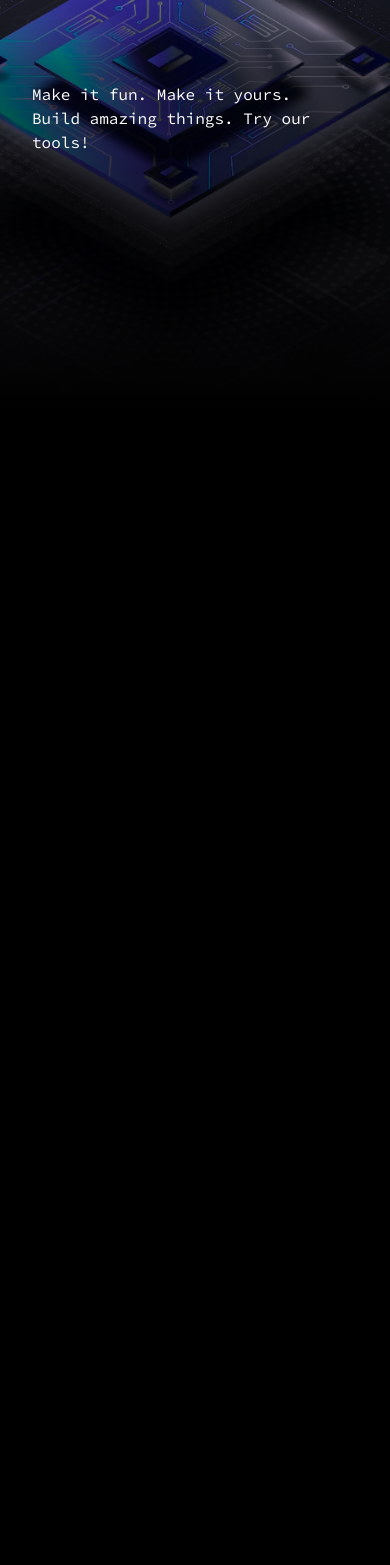
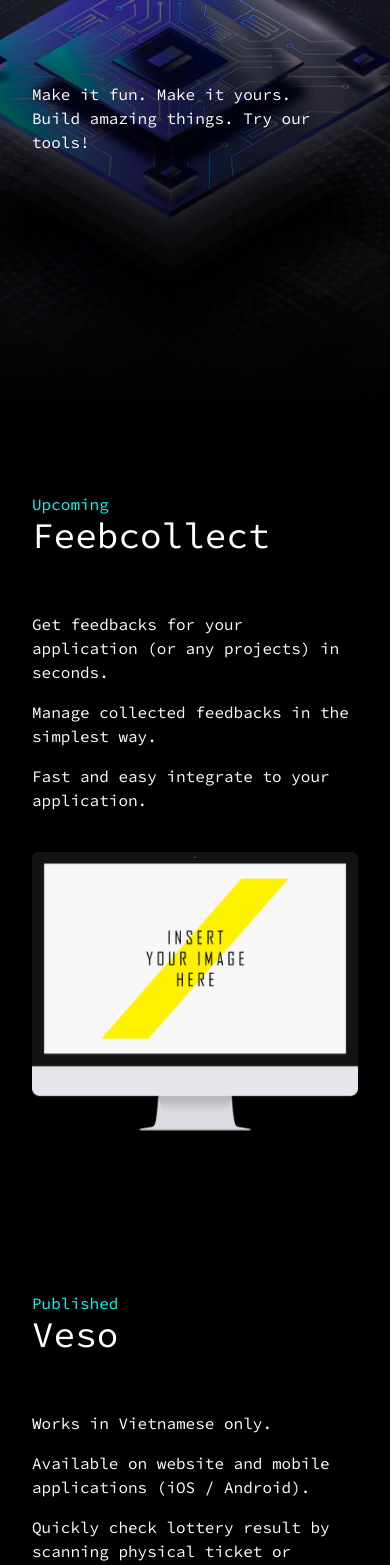
Before and after one commit to lukenguyen-me/germlab__website, a Next.js app: page /product in a window 390 px wide. Shown: the part 432-1997 px from the top of the page. Before the commit the page ends 844 px from the top, so only its background shows below. Built offline with nearby package versions, Linux system fonts and the light colour scheme; a web font is replaced by a local one; what i18next-resources-to-backend would draw is missing.

Commit message:
Add products to home page

```diff
--- /dev/null
+++ b/src/app/[lng]/SectionFeebcollect.tsx
@@ -0,0 +1,37 @@
+import Button from "@/components/Button";
+import classNames from "classnames";
+import Image from "next/image";
+
+export default function SectionFeebcollect() {
+  return (
+    <div className="flex flex-col md:flex-row justify-center gap-10 md:gap-40">
+      <div className="flex flex-col gap-10 md:gap-20">
+        <div>
+          <label className="text-primary">Upcoming</label>
+          <h2 className="text-4xl md:text-6xl">Feebcollect</h2>
+        </div>
+        <ul
+          style={{ maxWidth: 600 }}
+          className={classNames("flex flex-col gap-4", "mt-4 md:mt-20")}
+        >
+          <li>
+            Get feedbacks for your application (or any projects) in seconds.
+          </li>
+          <li>Manage collected feedbacks in the simplest way.</li>
+          <li>Fast and easy integrate to your application.</li>
+        </ul>
+        {/* <div>
+          <Button>Enter Feebcollect</Button>
+        </div> */}
+      </div>
+      <div>
+        <Image
+          width={400}
+          height={400}
+          alt="mockup_imac"
+          src="/images/mockup_imac.png"
+        />
+      </div>
+    </div>
+  );
+}
--- /dev/null
+++ b/src/app/[lng]/SectionFlashnote.tsx
@@ -0,0 +1,47 @@
+import Button from "@/components/Button";
+import classNames from "classnames";
+import Image from "next/image";
+
+export default function SectionFlashnote() {
+  return (
+    <div className="flex flex-col md:flex-row justify-center gap-10 md:gap-40">
+      <div className="flex flex-col gap-10 md:gap-20">
+        <div>
+          <label className="text-primary">Published</label>
+          <h2 className="text-4xl md:text-6xl">Flashnote</h2>
+        </div>
+        <ul
+          style={{ maxWidth: 600 }}
+          className={classNames("flex flex-col gap-4", "mt-4 md:mt-20")}
+        >
+          <li>Available on website and mobile applications (iOS / Android).</li>
+          <li>
+            Start writing immediately with no distractions, just your notes
+            front and center.
+          </li>
+          <li>
+            Aesthetically pleasing, distraction-free design to keep you focused
+            on what matters most—your notes.
+          </li>
+          <li>
+            Seamlessly access your notes on all your devices. Your thoughts,
+            always within reach.
+          </li>
+        </ul>
+        <div>
+          <a href="https://flashnote.germlab.dev/" target="_blank">
+            <Button>Enter Flashnote</Button>
+          </a>
+        </div>
+      </div>
+      <div>
+        <Image
+          width={400}
+          height={400}
+          alt="mockup_imac"
+          src="/images/mockup_imac.png"
+        />
+      </div>
+    </div>
+  );
+}
--- /dev/null
+++ b/src/app/[lng]/SectionVeso.tsx
@@ -0,0 +1,43 @@
+import Button from "@/components/Button";
+import classNames from "classnames";
+import Image from "next/image";
+
+export default function SectionVeso() {
+  return (
+    <div className="flex flex-col-reverse md:flex-row justify-center gap-10 md:gap-40">
+      <div>
+        <Image
+          width={400}
+          height={400}
+          alt="mockup_imac"
+          src="/images/mockup_imac.png"
+        />
+      </div>
+      <div className="flex flex-col gap-10 md:gap-20">
+        <div>
+          <label className="text-primary">Published</label>
+          <h2 className="text-4xl md:text-6xl">Veso</h2>
+        </div>
+        <ul
+          style={{ maxWidth: 600 }}
+          className={classNames("flex flex-col gap-4", "mt-4 md:mt-20")}
+        >
+          <li>Works in Vietnamese only.</li>
+          <li>Available on website and mobile applications (iOS / Android).</li>
+          <li>
+            Quickly check lottery result by scanning physical ticket or
+            selecting picture.
+          </li>
+          <li>
+            Check latest lottery results of all 63 Vietnamese lottery companies.
+          </li>
+        </ul>
+        <div>
+          <a href="https://veso.germlab.dev/" target="_blank">
+            <Button>Enter Veso</Button>
+          </a>
+        </div>
+      </div>
+    </div>
+  );
+}
--- a/src/app/[lng]/cavo/privacy-policy/page.tsx
+++ b/src/app/[lng]/cavo/privacy-policy/page.tsx
@@ -11,8 +11,8 @@ export default async function PageCavoPrivacy() {
         <h1 className="text-center text-4xl">Privacy Policy</h1>
         <div className="flex flex-col gap-4">
           <p>
-            Germlab built the Flashnote app as a Free app. This SERVICE is
-            provided by Germlab at no cost and is intended for use as is.
+            Germlab built the Cavo app as a Free app. This SERVICE is provided
+            by Germlab at no cost and is intended for use as is.
           </p>
           <p>
             This page is used to inform visitors regarding my policies with the
@@ -28,7 +28,7 @@ export default async function PageCavoPrivacy() {
           </p>
           <p>
             The terms used in this Privacy Policy have the same meanings as in
-            our Terms and Conditions, which are accessible at Flashnote unless
+            our Terms and Conditions, which are accessible at Cavo unless
             otherwise defined in this Privacy Policy.
           </p>
         </div>
--- a/src/app/[lng]/page.tsx
+++ b/src/app/[lng]/page.tsx
@@ -1,11 +1,16 @@
 import classNames from "classnames";
 import { FontTektur } from "../fonts";
 import styles from "./styles.module.scss";
+import Image from "next/image";
+import Button from "@/components/Button";
+import SectionFeebcollect from "./SectionFeebcollect";
+import SectionVeso from "./SectionVeso";
+import SectionFlashnote from "./SectionFlashnote";
 
 export default function PageHome() {
   return (
     <main>
-      <div className={classNames("relative", styles.intro)}>
+      <section className={classNames("relative", styles.intro)}>
         <div className={styles.mask} />
         <div
           className={classNames(
@@ -34,7 +39,22 @@ export default function PageHome() {
             </div>
           </div>
         </div>
-      </div>
+      </section>
+      <section
+        className={classNames("container mx-auto px-8 md:px-0 py-20 md:py-40")}
+      >
+        <SectionFeebcollect />
+      </section>
+      <section
+        className={classNames("container mx-auto px-8 md:px-0 py-20 md:py-40")}
+      >
+        <SectionVeso />
+      </section>
+      <section
+        className={classNames("container mx-auto px-8 md:px-0 py-20 md:py-40")}
+      >
+        <SectionFlashnote />
+      </section>
     </main>
   );
 }
--- /dev/null
+++ b/src/components/Button.tsx
@@ -0,0 +1,21 @@
+import classNames from "classnames";
+
+interface ButtonProps {
+  className?: string;
+  children?: React.ReactNode;
+}
+
+export default function Button(props: ButtonProps) {
+  return (
+    <button
+      className={classNames(
+        "bg-primary rounded px-4 py-2 transition-all",
+        "text-black font-medium",
+        "hover:bg-primaryBold",
+        props.className
+      )}
+    >
+      {props.children}
+    </button>
+  );
+}
--- a/tailwind.config.ts
+++ b/tailwind.config.ts
@@ -17,6 +17,7 @@ const config: Config = {
       colors: {
         primary: "#00FBF4",
         secondary: "#8e8a88",
+        primaryBold: "#00e2db",
       },
     },
   },
```
Also changed, not shown: public/images/mockup_imac.png (added).
